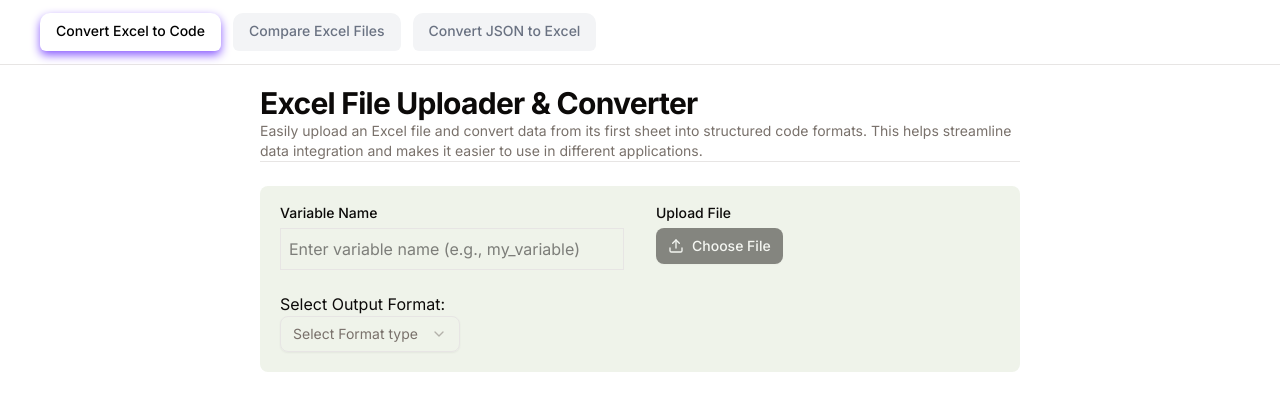
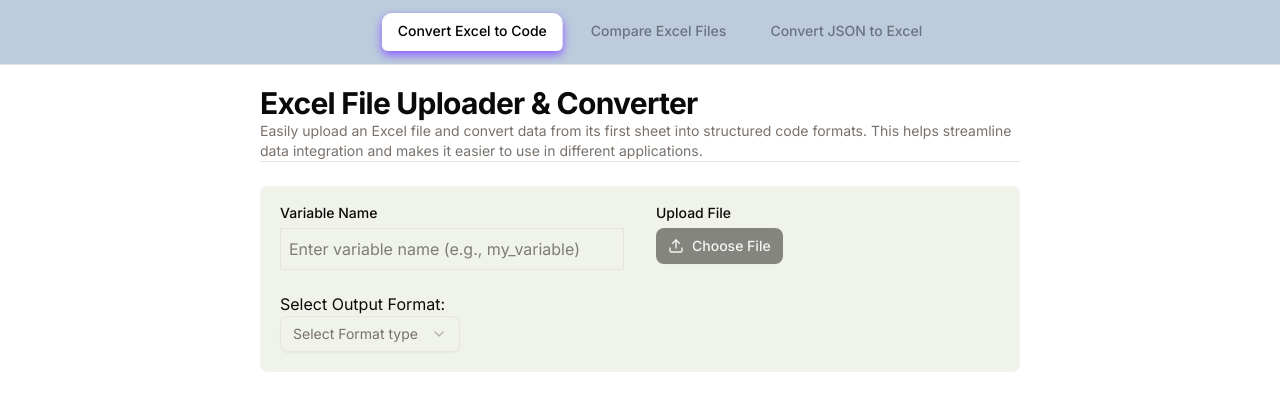
Before and after one commit to kabirfaisal1/xlxconvertcompare, a Next.js app: page /excelConverter in a window 1280 px wide. Shown: the top 410 px of the page. Built offline with nearby package versions, Linux system fonts and the light colour scheme.

Commit message:
added background color in nav

```diff
--- a/components/navigation-menu/main-nav.jsx
+++ b/components/navigation-menu/main-nav.jsx
@@ -43,6 +43,7 @@ export function MainNav ( { className, ...props } )
   return (
     <NavigationMenu
       className={cn( "flex items-center space-x-2", className )}
+
       data-testid="main-NavigationMenu"
       {...props}
     >
@@ -53,7 +54,7 @@ export function MainNav ( { className, ...props } )
             href={route.href}
             data-testid={route.id} // ✅ Ensure consistency in test IDs
             className={cn(
-              "relative px-4 py-2 text-sm font-medium transition-colors rounded-t-lg border-b-2 border-transparent bg-gray-100 dark:bg-gray-800",
+              "relative px-4 py-2 text-sm font-medium transition-colors rounded-t-lg border-b-2 border-transparent",
               pathname === route.href
                 ? "bg-white dark:bg-gray-900 border-b-white dark:border-b-gray-900 text-black dark:text-white shadow-[0px_4px_10px_#8B5DFF]"
                 : "text-gray-500 dark:text-gray-400 hover:bg-gray-200 dark:hover:bg-gray-700"
--- a/components/navigation-menu/navbar.jsx
+++ b/components/navigation-menu/navbar.jsx
@@ -1,10 +1,11 @@
 import { MainNav } from "@/components/navigation-menu/main-nav";
 
-const Navbar = () => {
+const Navbar = () =>
+{
   return (
     <div className="border-b">
-      <div className="flex h-16 items-center px-4">
-        <MainNav className="mx-6" />
+      <div className="flex h-16 items-center px-4" style={{ background: "#BCCCDC" }}>
+        <MainNav className="mx-6 absolute left-1/2 transform -translate-x-1/2 flex justify-center" />
       </div>
     </div>
   );
```
